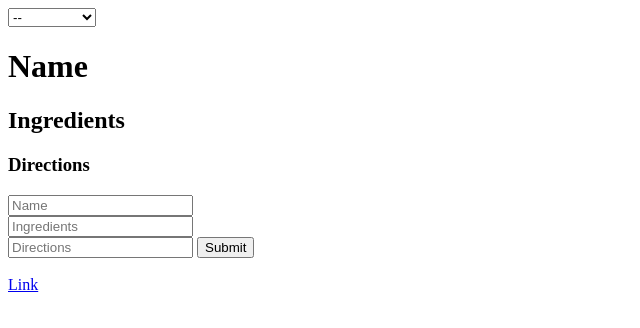
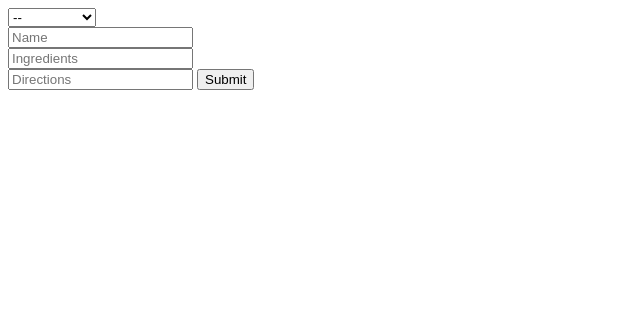
Before and after one commit to bmccaffrey/node-postgres, a website: page public/index.html in a window 1280 px wide. Shown: the whole page, without its empty margins (0-640 px from the left). Drawn offline with Linux system fonts and the light colour scheme.

Commit message:
replace headers with root

```diff
--- a/public/index.html
+++ b/public/index.html
@@ -18,9 +18,7 @@
       <option value="*">All</option>
     </select>
   </form>
-  <h1>Name</h1>
-  <h2>Ingredients</h2>
-  <h3>Directions</h3>
+  <div id="root"></div>
   <div>
     <form action="/" method="post">
       <input type="text" name="name" placeholder="Name">
@@ -34,11 +32,6 @@
   </div>
   <br>
 
-  <span>
-    <a href="/recipes">Link</a>
-  </span>
-  <br>
-
   <script src="app.js"></script>
 </body>
 
```
